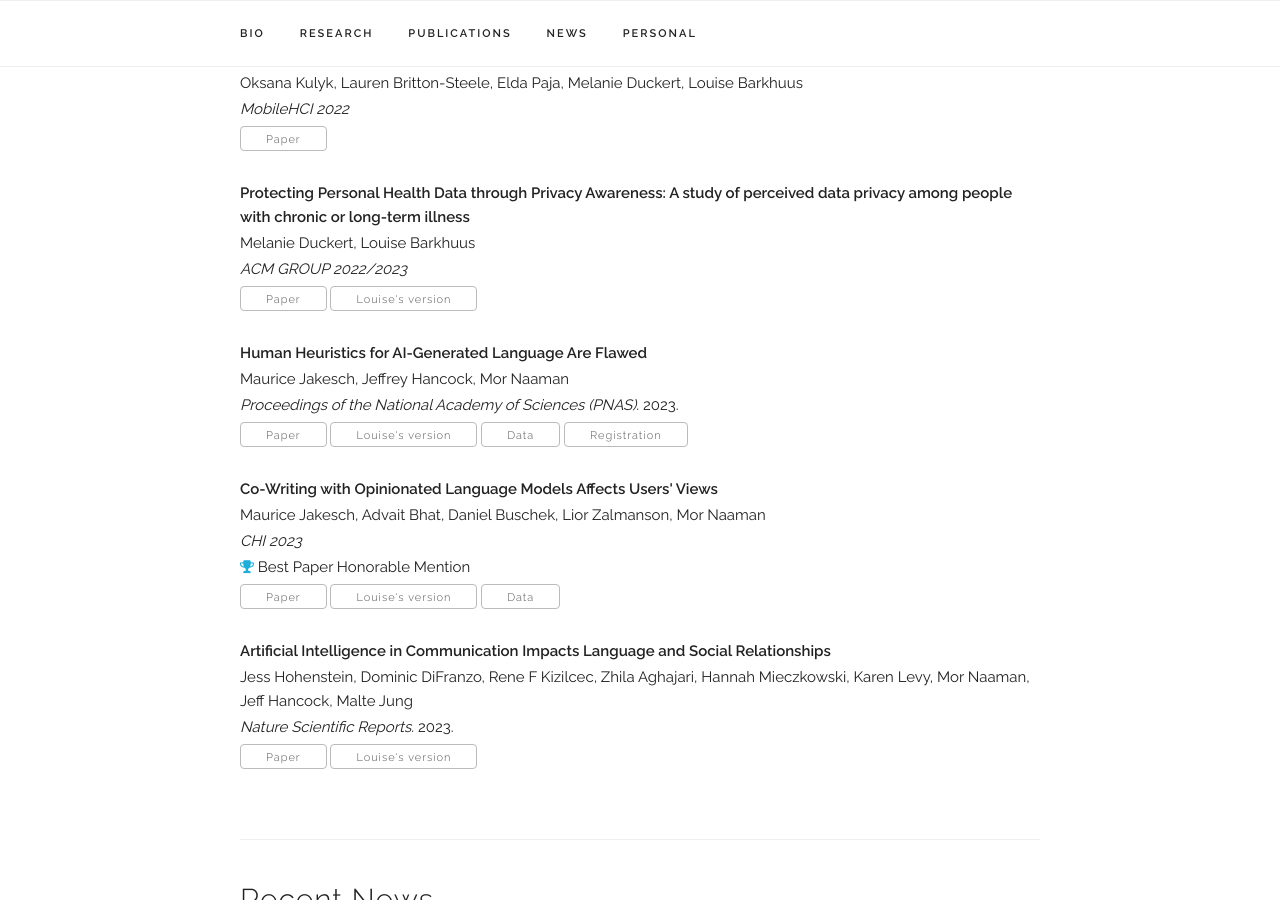
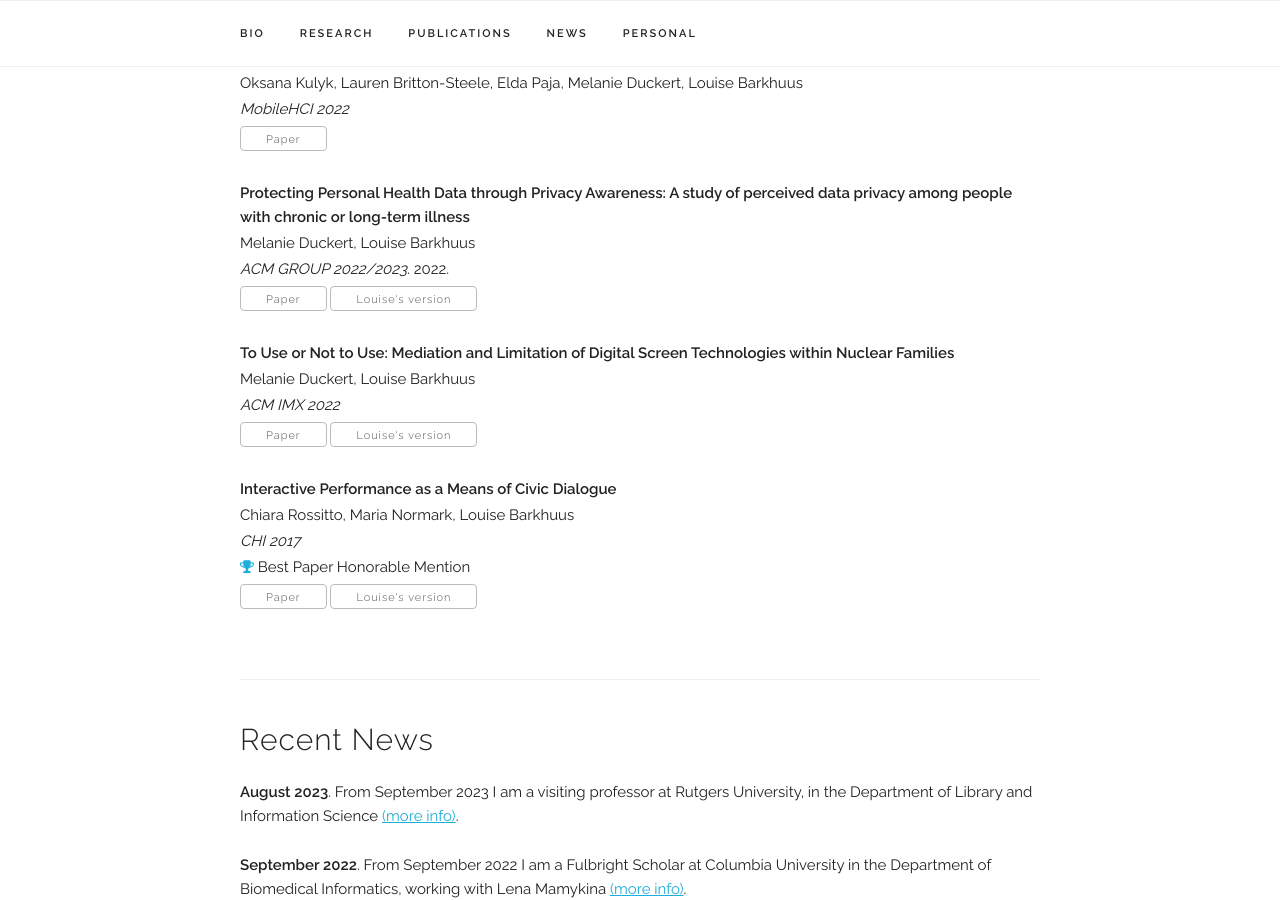
Before and after one commit to barkhuus/barkhuus.github.io, a Jekyll site: the page built from index.html, in a window 1280 px wide and 900 px high, scrolled down 1303 px. Built offline with Jekyll 4.4.1, drawn with Linux system fonts in a browser that asks for light colours.

Commit message:
Update publications.yaml
Took off last of Mor's publications

```diff
--- a/_data/publications.yaml
+++ b/_data/publications.yaml
@@ -22,37 +22,22 @@ papers:
   - title: "Protecting Personal Health Data through Privacy Awareness: A study of perceived data privacy among people with chronic or long-term illness"
     authors: "Melanie Duckert, Louise Barkhuus"
     venue: "ACM GROUP 2022/2023"
+    year: "2022"
     preprint: "http://www.barkhu.us/duckert-barkhuus2022.pdf"
     paper_pdf: "https://dl.acm.org/doi/pdf/10.1145/3492830"
     selected: y
 
-
-  - title: "Human Heuristics for AI-Generated Language Are Flawed"
-    authors: "Maurice Jakesch, Jeffrey Hancock, Mor Naaman"
-    venue: "Proceedings of the National Academy of Sciences (PNAS)"
-    sourceLink: "https://www.pnas.org"
-    preprint: "https://arxiv.org/abs/2206.07271"
-    data: "https://osf.io/284yv/"
-    prereg: "https://aspredicted.org/bz7x7.pdf"
-    paper_pdf: "https://www.pnas.org/doi/10.1073/pnas.2208839120"
-    year: "2023"
+  - title: "To Use or Not to Use: Mediation and Limitation of Digital Screen Technologies within Nuclear Families"
+    authors: "Melanie Duckert, Louise Barkhuus"
+    venue: "ACM IMX 2022"
+    preprint: "http://www.barkhu.us/duckert-barkhuus2021.pdf"
+    paper_pdf: "https://dl.acm.org/doi/pdf/10.1145/3452918.3458808"
     selected: y
 
-  - title: "Co-Writing with Opinionated Language Models Affects Users' Views"
-    authors: "Maurice Jakesch, Advait Bhat, Daniel Buschek, Lior Zalmanson, Mor Naaman"
-    venue: "CHI 2023"
-    sourceLink: "https://chi2023.acm.org/"
-    preprint: "https://arxiv.org/abs/2302.00560"
-    data: "https://osf.io/upgqw/"
-    paper_pdf: "https://dl.acm.org/doi/abs/10.1145/3544548.3581196"
+  - title: "Interactive Performance as a Means of Civic Dialogue"
+    authors: "Chiara Rossitto, Maria Normark, Louise Barkhuus"
+    venue: "CHI 2017"
+    preprint: "http://barkhu.us/rossito-chi2017.pdf"
+    paper_pdf: "https://dl.acm.org/doi/pdf/10.1145/3025453.3025897"
     award: "Best Paper Honorable Mention"
     selected: y
-
-  - title: "Artificial Intelligence in Communication Impacts Language and Social Relationships"
-    authors: "Jess Hohenstein, Dominic DiFranzo, Rene F Kizilcec, Zhila Aghajari, Hannah Mieczkowski, Karen Levy, Mor Naaman, Jeff Hancock, Malte Jung"
-    venue: "Nature Scientific Reports"
-    sourceLink: "https://www.nature.com/srep/"
-    preprint: "https://arxiv.org/abs/2102.05756"
-    paper_pdf: "https://www.nature.com/articles/s41598-023-30938-9"
-    year: "2023"
-    selected: y
```
